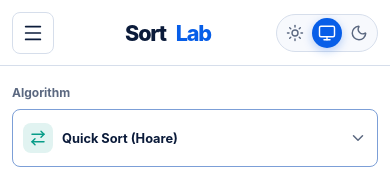
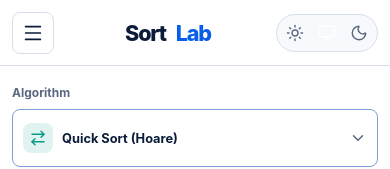
Before and after one commit to ctadros1/SortLab, a React (Vite) app: page / in a window 390 px wide. Shown: the top 169 px of the page. Built offline with nearby package versions, Linux system fonts and the light colour scheme.

Commit message:
feat: animate theme selector and reorder navigation

```diff
--- a/src/App.tsx
+++ b/src/App.tsx
@@ -9,6 +9,8 @@ import { AppIcon, type AppIconName } from './components/Icon'
 
 type Route = 'visualize' | 'sandbox' | 'compare' | 'learn' | 'benchmark'
 type Theme = 'light' | 'dark' | 'system'
+
+const routeOrder: Route[] = ['visualize', 'compare', 'learn', 'benchmark', 'sandbox']
 
 const routeLabels: Record<Route, string> = {
   visualize: 'Visualize',
@@ -43,10 +45,18 @@ export default function App() {
   const [menuOpen, setMenuOpen] = useState(false)
 
   useEffect(() => {
-    const dark =
-      theme === 'dark' || (theme === 'system' && matchMedia('(prefers-color-scheme: dark)').matches)
-    document.documentElement.dataset.theme = dark ? 'dark' : 'light'
+    const systemTheme = matchMedia('(prefers-color-scheme: dark)')
+    const applyTheme = () => {
+      const dark = theme === 'dark' || (theme === 'system' && systemTheme.matches)
+      document.documentElement.dataset.theme = dark ? 'dark' : 'light'
+    }
+
+    applyTheme()
     localStorage.setItem('sortlab-theme', theme)
+    if (theme !== 'system') return
+
+    systemTheme.addEventListener('change', applyTheme)
+    return () => systemTheme.removeEventListener('change', applyTheme)
   }, [theme])
 
   useEffect(() => {
@@ -101,7 +111,7 @@ export default function App() {
           Sort<span>Lab</span>
         </button>
         <nav className={menuOpen ? 'is-open' : ''} aria-label="Primary navigation">
-          {(Object.keys(routeLabels) as Route[]).map((item) => (
+          {routeOrder.map((item) => (
             <button
               className={route === item ? 'is-active' : ''}
               aria-current={route === item ? 'page' : undefined}
@@ -113,13 +123,18 @@ export default function App() {
             </button>
           ))}
         </nav>
-        <div className="theme-control" role="group" aria-label="Color theme">
+        <div
+          className="theme-control"
+          role="group"
+          aria-label="Color theme"
+          data-theme-index={themeOptions.findIndex((option) => option.value === theme)}
+        >
+          <span className="theme-control__indicator" aria-hidden="true" />
           {themeOptions.map((option) => (
             <button
               type="button"
               aria-label={option.label}
               aria-pressed={theme === option.value}
-              data-tooltip={option.label}
               onClick={() => setTheme(option.value)}
               key={option.value}
             >
--- a/src/styles/redesign.css
+++ b/src/styles/redesign.css
@@ -166,16 +166,46 @@ select {
 }
 
 .theme-control {
+  --theme-option-size: 34px;
+  --theme-offset: 0px;
+  position: relative;
+  display: grid;
+  grid-template-columns: repeat(3, var(--theme-option-size));
   gap: 2px;
   padding: 3px;
   border: 1px solid var(--border);
   border-radius: 999px;
   background: var(--surface);
+  isolation: isolate;
+}
+
+.theme-control[data-theme-index='1'] {
+  --theme-offset: 36px;
+}
+
+.theme-control[data-theme-index='2'] {
+  --theme-offset: 72px;
+}
+
+.theme-control__indicator {
+  position: absolute;
+  z-index: 0;
+  top: 3px;
+  left: 3px;
+  width: var(--theme-option-size);
+  height: var(--theme-option-size);
+  border-radius: 999px;
+  background: var(--blue);
+  box-shadow: 0 3px 10px color-mix(in srgb, var(--blue) 28%, transparent);
+  transform: translateX(var(--theme-offset));
+  transition: transform 220ms cubic-bezier(0.22, 1, 0.36, 1);
 }
 
 .theme-control button {
-  width: 34px;
-  height: 34px;
+  position: relative;
+  z-index: 1;
+  width: var(--theme-option-size);
+  height: var(--theme-option-size);
   display: grid;
   place-items: center;
   border: 0;
@@ -191,8 +221,12 @@ select {
 
 .theme-control button[aria-pressed='true'] {
   color: #ffffff;
-  background: var(--blue);
-  box-shadow: 0 3px 10px color-mix(in srgb, var(--blue) 28%, transparent);
+  background: transparent;
+  box-shadow: none;
+}
+
+.theme-control button[aria-pressed='true']:hover {
+  background: transparent;
 }
 
 :root[data-theme='dark'] .theme-control button[aria-pressed='true'] {
@@ -1392,9 +1426,16 @@ input[type='range'] {
     font-size: 1.35rem;
   }
 
-  .theme-control button {
-    width: 30px;
-    height: 30px;
+  .theme-control {
+    --theme-option-size: 30px;
+  }
+
+  .theme-control[data-theme-index='1'] {
+    --theme-offset: 32px;
+  }
+
+  .theme-control[data-theme-index='2'] {
+    --theme-offset: 64px;
   }
 
   [data-tooltip]::after {
@@ -1544,6 +1585,7 @@ input[type='range'] {
 }
 
 @media (prefers-reduced-motion: reduce) {
+  .theme-control__indicator,
   .rich-select__trigger > svg,
   .switch-control__button > span:first-child,
   .topbar nav button svg {
```
Also changed, not shown: 7 other files (tests, documents, lock files or other folders).
